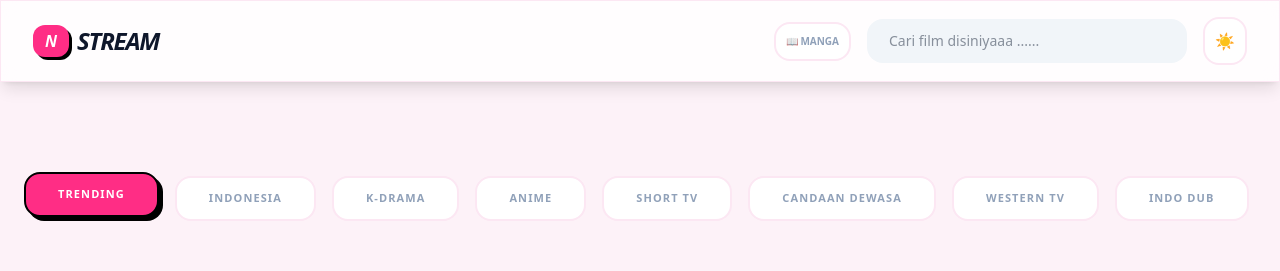
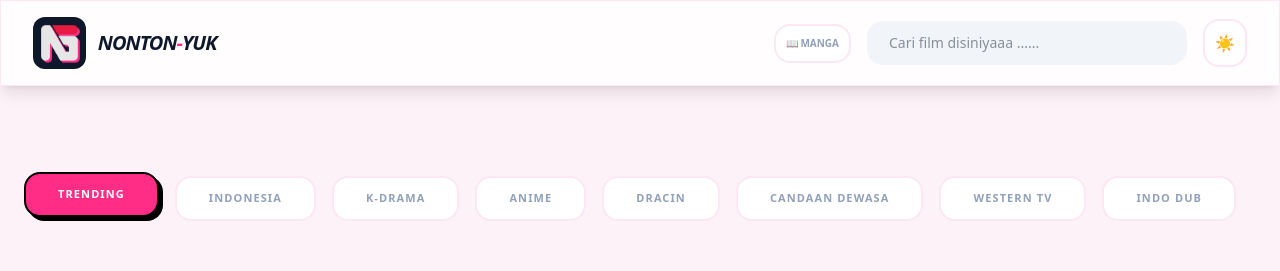
Before and after one commit to DonatGula/nyx_sapi_dbox, a Next.js app: page / in a window 1280 px wide. Shown: the top 271 px of the page. Built offline with nearby package versions, Linux system fonts and the light colour scheme; no server answers.

Commit message:
add logo

```diff
--- a/pages/index.js
+++ b/pages/index.js
@@ -8,7 +8,7 @@ const TABS = [
   { id: 'indonesian-movies', label: 'Indonesia' },
   { id: 'kdrama', label: 'K-Drama' },
   { id: 'anime', label: 'Anime' },
-  { id: 'short-tv', label: 'Short TV' },
+  { id: 'short-tv', label: 'Dracin' },
   { id: 'adult-comedy', label: 'Candaan Dewasa' },
   { id: 'western-tv', label: 'Western TV' },
   { id: 'indo-dub', label: 'Indo Dub' },
@@ -20,15 +20,13 @@ export default function Home() {
   const [loading, setLoading] = useState(true);
   const [search, setSearch] = useState('');
   const [isDark, setIsDark] = useState(false);
-  const [currentPage, setCurrentPage] = useState(1); // State halaman
+  const [currentPage, setCurrentPage] = useState(1);
 
-  // loadData sekarang menerima parameter pageNum
   const loadData = useCallback(async (action, pageNum = 1, query = '') => {
     setLoading(true);
     if (!query) setItems([]);
 
     try {
-      // Menggabungkan parameter action, page, dan search query
       const url = `/api/movies?action=${action}&page=${pageNum}${query ? `&q=${encodeURIComponent(query)}` : ''}`;
       const res = await fetch(url);
       const data = await res.json();
@@ -41,7 +39,6 @@ export default function Home() {
     }
   }, []);
 
-  // Reset ke halaman 1 setiap kali ganti tab
   useEffect(() => {
     if (!search) {
       setCurrentPage(1);
@@ -60,16 +57,28 @@ export default function Home() {
   return (
     <div className={`min-h-screen transition-colors duration-500 selection:bg-[#FF2D85] selection:text-white pb-20 ${isDark ? 'bg-[#050507] text-white/80' : 'bg-[#FDF2F8] text-slate-800'}`}>
       <Head>
-        <title>N-STREAM | Movie & Series</title>
+        <title>Nonton-Yuk | Movie & Series</title>
       </Head>
 
       {/* STICKY NAVBAR */}
       <nav className="fixed top-0 w-full z-50 backdrop-blur-sm">
         <div className={`mx-auto flex flex-col md:flex-row items-center justify-between gap-4 shadow-lg border p-4 px-8 transition-all ${isDark ? 'bg-[#111114]/80 backdrop-blur-xl border-white/5' : 'bg-white/80 backdrop-blur-xl border-pink-100'}`}>
-          <Link href="/" className="flex items-center gap-2 group">
-            <div className="bg-[#FF2D85] text-white px-3 py-1 rounded-xl font-black italic shadow-[3px_3px_0px_#000]">N</div>
-            <h1 className={`text-2xl font-black italic tracking-tighter transition-colors ${isDark ? 'text-white' : 'text-slate-900'}`}>STREAM</h1>
-          </Link>
+          <Link href="/" className="flex items-center gap-3 group">
+  <div className={`p-2 rounded-xl transition-all duration-500 ${isDark ? 'bg-white/5' : 'bg-slate-900'}`}>
+    <img
+      src="/logo/logo.webp"
+      alt="Nonton-Yuk Logo"
+      className={`h-9 w-auto object-contain transition-transform group-hover:scale-110
+        ${isDark
+          ? 'drop-shadow-[0_0_8px_rgba(255,255,255,0.3)]'
+          : 'drop-shadow-[2px_2px_0px_#FF2D85] filter invert-[0.1]' // Shadow pink kaku ala retro
+        }`}
+    />
+  </div>
+  <h1 className={`text-xl font-black italic tracking-tighter transition-colors ${isDark ? 'text-white' : 'text-slate-900'}`}>
+    NONTON<span className="text-[#FF2D85]">-</span>YUK
+  </h1>
+</Link>
 
           <div className="flex items-center gap-4 w-full md:w-auto">
              <button className={`p-2.5 rounded-2xl transition-all border-2 font-black text-[10px] uppercase ${isDark ? 'bg-pink-500/10 border-pink-500 text-pink-500' : 'bg-white border-pink-100 text-slate-400'}`}>
```
Also changed, not shown: public/logo/logo.png (added), public/logo/logo.webp (added).
